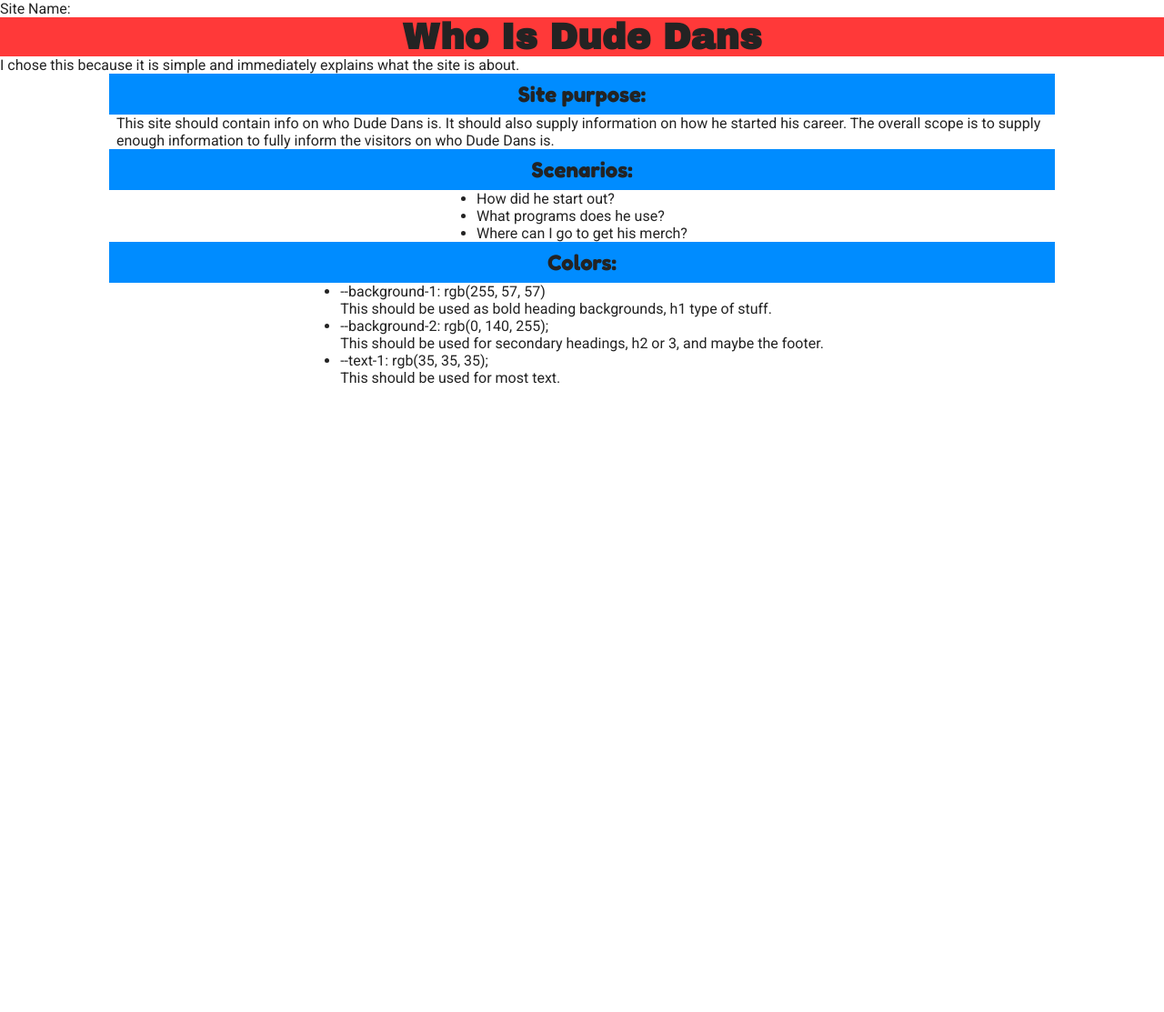
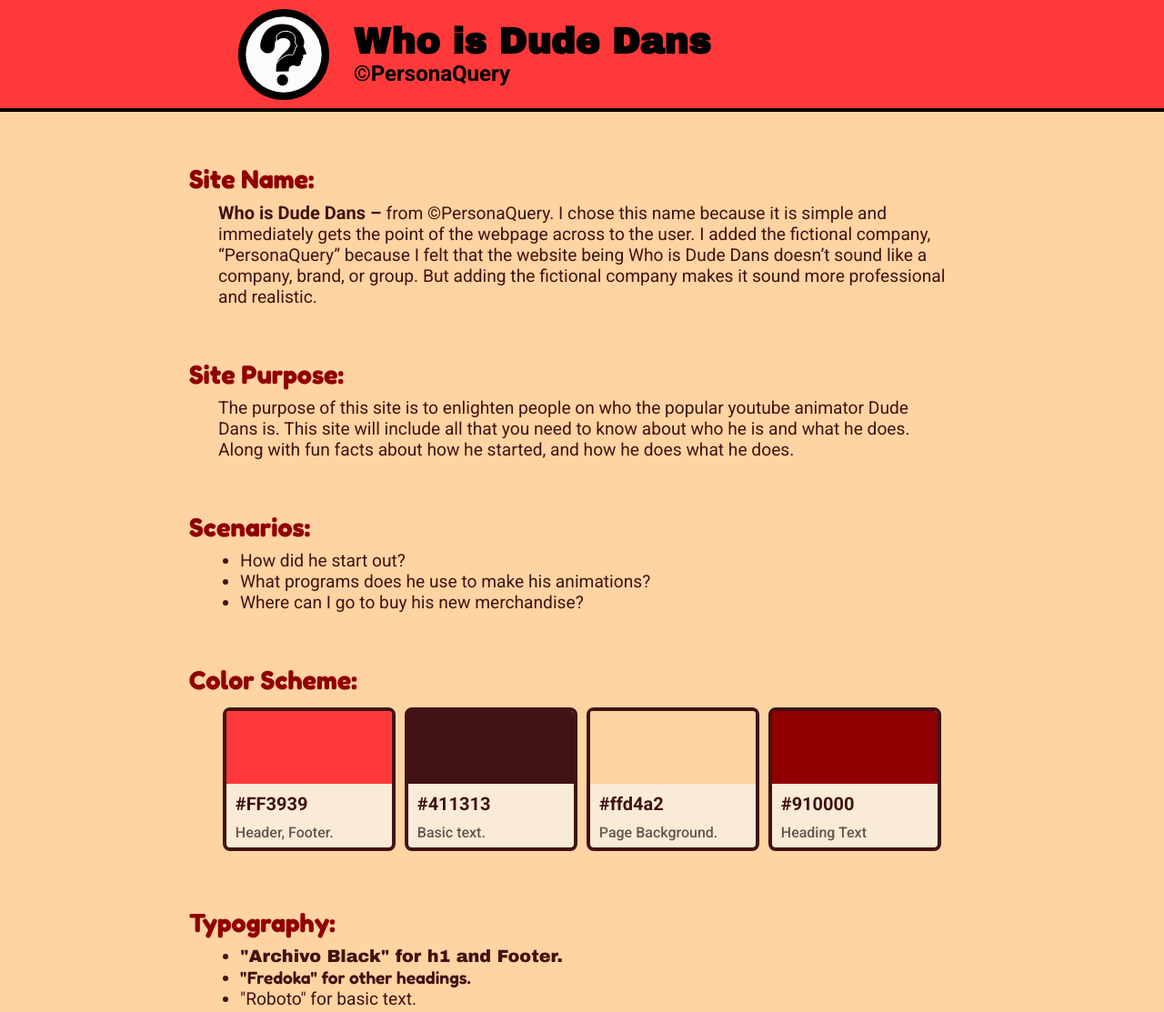
Before and after one commit to IsaacBWilliams/wdd131, a plain HTML site: page project/siteplan.html in a window 1280 px wide. Shown: the top 1113 px of the page at 91% size. Before the commit the page ends 800 px from the top, so only its background shows below. Drawn offline with Linux system fonts and the light colour scheme.

Commit message:
Week05 Project Site Plan Com1

```diff
--- a/project/siteplan.html
+++ b/project/siteplan.html
@@ -5,7 +5,9 @@
         <meta name="viewport" content="width=device-width, initial-scale=1.0">
         <title>Who Is Dude Dans</title>
         <meta name="author" content="Isaac Williams">
+        <meta name="description" content="This page is an overview and a siteplan for my future project page, about Who is Dude Dans">
         <link rel="stylesheet" href="styles/siteplan.css">
+        <script src="../scripts/getdates.js" defer></script>
 
         <!-- The fonts -->
         <link rel="preconnect" href="https://fonts.googleapis.com">
@@ -14,28 +16,85 @@
 
     </head>
     <body>
-    <p>Site Name:</p>
-    <h1>Who Is Dude Dans</h1>
-    <p>I chose this because it is simple and immediately explains what the site is about.</p>
-
+        <header>
+            <img src="images/who-is-dude-dans-icon.svg" alt="An icon of a question mark in a circle." width="100" height="100">
+            <div>
+                <h1>Who is Dude Dans</h1>
+                <h2>&copy;PersonaQuery</h2>
+            </div>
+        </header>
         <main>
 
-    <h2>Site purpose:</h2>
-    <p>This site should contain info on who Dude Dans is. It should also supply information on how he started his career. The overall scope is to supply enough information to fully inform the visitors on who Dude Dans is.</p>
-
-    <h2>Scenarios: </h2>
+            <div class="section">
+                <h3>Site Name:</h3>
+                <p><span class="bold1">Who is Dude Dans – </span>from &copy;PersonaQuery. I chose this name because it is simple and immediately gets the point of the webpage across to the user. I added the fictional company, “PersonaQuery” because I felt that the website being Who is Dude Dans doesn’t sound like a company, brand, or group. But adding the fictional company makes it sound more professional and realistic.</p>
+            </div>
+            <div class="section">
+                <h3>Site Purpose:</h3>
+                <p>The purpose of this site is to enlighten people on who the popular youtube animator Dude Dans is. This site will include all that you need to know about who he is and what he does. Along with fun facts about how he started, and how he does what he does.</p>
+            </div>
+            <div class="section">
+                <h3>Scenarios:</h3>
                 <ul>
                     <li><p>How did he start out?</p></li>
-        <li><p>What programs does he use?</p></li>
-        <li><p>Where can I go to get his merch?</p></li>
+                    <li><p>What programs does he use to make his animations?</p></li>
+                    <li><p>Where can I go to buy his new merchandise?</p></li>
                 </ul>
-    <h2>Colors:</h2>
+            </div>
+            <div class="section">
+                <h3>Color Scheme:</h3>
+                <div class="colorCardsGroup">
+                    <div class="colorCard">
+                        <div class="colorPad redColor"></div>
+                        <p><span class="bold1">#FF3939</span></p>
+                        <p>Header, Footer.</p>
+                    </div>
+                    <div class="colorCard">
+                        <div class="colorPad darkRedColor"></div>
+                        <p><span class="bold1">#411313</span></p>
+                        <p>Basic text.</p>
+                    </div>
+                    <div class="colorCard">
+                        <div class="colorPad orangeColor"></div>
+                        <p><span class="bold1">#ffd4a2</span></p>
+                        <p>Page Background.</p>
+                    </div>
+                    <div class="colorCard">
+                        <div class="colorPad darkRedColor2"></div>
+                        <p><span class="bold1">#910000</span></p>
+                        <p>Heading Text</p>
+                    </div>
+                </div>
+            </div>
+            <div class="section">
+                <h3>Typography:</h3>
                 <ul>
-            <li><p>--background-1: rgb(255, 57, 57)</p> <p>This should be used as bold heading backgrounds, h1 type of stuff.</p></li>
-            <li><p>--background-2: rgb(0, 140, 255); <p>This should be used for secondary headings, h2 or 3, and maybe the footer.</p></li>
-            <li><p>--text-1: rgb(35, 35, 35);<p>This should be used for most text.</p></li>
+                    <li>
+                        <p><span class="heading-font">"Archivo Black" for h1 and Footer.</span></p>
+                    </li>
+                    <li>
+                        <p><span class="accent-font">"Fredoka" for other headings.</span></p>
+                    </li>
+                    <li>
+                        <p><span class="body-font">"Roboto" for basic text.</span></p>
+                    </li>
                 </ul>
-
+            </div>
+            <div class="section">
+                <h3>Wireframes:</h3>
+                <div class="imageGroup">
+                    <p><span class="bold1">The Wide View Plans</span></p>
+                    <img src="images/project-wireframe-planwide.webp" alt="A paper with my project wireframe plans for wide view drawn on it." width="300" height="400" loading="lazy">
+                </div>
+                <div class="imageGroup">
+                    <p><span class="bold1">The Wide View Plans</span></p>
+                    <img src="images/project-wireframe-pmobile.webp" alt="A paper with my project wireframe plans for moble view drawn on it." width="300" height="400" loading="lazy">
+                </div>
+            </div>
         </main>
+        <footer>
+            <p>&copy;<span id="currentyear"></span> 🔥 Isaac Williams 🔥 Utah</p>
+            <p id="lastModified"></p>
+        </footer>
     </body>
 </html>
--- a/project/styles/siteplan.css
+++ b/project/styles/siteplan.css
@@ -1,35 +1,48 @@
 :root{
-    --background-1: rgb(255, 57, 57);
-    --background-2: rgb(0, 140, 255);
-    --background-3: rgb(255, 221, 221);
-    --text-1: rgb(35, 35, 35);
+    --background-1: #FF3939;
+    --background-2: #ffd4a2;
+    --text-1: #411313;
+    --text2: #910000;
 
     --heading-font: "Archivo Black", sans-serif;
     --accent-font: "Fredoka", sans-serif;
     --body-font: "Roboto", sans-serif;
 }
 *{
-    color: var(--text-1);
     font-family: var(--body-font);
     margin: 0;
     padding: 0;
 }
-
-h2{
-    font-family: var(--accent-font);
-    text-align: center;
+body{
+    font-size: 1.2rem;
+    color: var(--text-1);
     background-color: var(--background-2);
-    width: 100%;
-    padding: .5rem;
 }
 
+header {
+    background-color: var(--background-1);
+    display: flex;
+    align-items: center;
+    justify-content: start;
+    border-bottom: 4px solid black;
+    padding: .6rem;
+}
+
+header img{
+    width: 80px;
+    height: 80px;
+    margin-right: 1rem;
+    margin-left: 5%;
+}
 
 h1{
-    background-color: var(--background-1);
-    color: var(--text-1);
-    font-size: 2.5rem;
+    color: black;
+    font-size: 1.8rem;
     font-family: var(--heading-font);
     text-align: center;
+}
+h2{
+    color: black;
 }
 
 main{
@@ -37,5 +50,144 @@ main{
     align-items: center;
     flex-direction: column;
     width: 80%;
-    margin: 0 auto;
+    margin: 0 auto;}
+
+h3{
+    /* background: linear-gradient(to right, var(--background-2), #ffffff); */
+    font-family: var(--accent-font);
+    font-size: 1.8rem;
+    padding: .5rem;
+    color: var(--text2);
+    width: 100%;
+    max-width: 300px;
+    border-radius: 5px;
+    margin-left: -2.5rem;
 }
+.bold1{
+    color: var(--text-1);
+    font-weight: 700;
+    font-size: 1.25rem;
+}
+.section{
+    margin-top: 3rem;
+    width: 100%;
+    max-width: 800px;
+}
+
+li{
+    margin-left: 1.5rem;
+}
+.colorCard {
+    background-color: antiquewhite;
+    width: 200px;
+    height: 150px;
+    font-weight: 500;
+    font-size: 1rem;
+    color: rgb(95, 89, 80);
+    border: 4px solid var(--text-1);
+    border-radius: 8px;
+    margin: .3rem;
+    p{
+        margin: 10px;
+    }
+}
+.colorPad {
+    border-top-left-radius: 2px;
+    border-top-right-radius: 4px;
+    width: 100%;
+    height: 80px;
+}
+.redColor{
+    background-color: #FF3939;
+}
+.darkRedColor{
+    background-color: #411313;
+}
+.orangeColor{
+    background-color: var(--background-2);
+}
+.darkRedColor2{
+    background-color: var(--text2);
+}
+
+.colorCardsGroup{
+    display: flex;
+    flex-wrap: wrap;
+    justify-content: space-between;
+}
+
+.heading-font{
+    font-family: var(--heading-font);
+}
+.accent-font{
+    font-family: var(--accent-font);
+    font-weight: 600;
+}
+.body-font{
+    font-family: var(--body-font);
+}
+
+footer {
+    background-color: var(--background-1);
+    text-align: center;
+    padding: 1rem;
+    margin-top: 2rem;
+    border-top: 4px solid black;
+    color: black;
+}
+
+footer p{
+    font-size: 1.3rem;
+    font-family: var(--heading-font);
+}
+
+.imageGroup{
+    display: inline-block;
+    background-color: #ffe8cf;
+    border: 4px solid #42392e8a;
+    padding: 10px;
+    border-radius: 8px;
+    margin-top: 1rem;
+    text-align: center;
+}
+
+.imageGroup img{
+    border-radius: 6px;
+}
+/* ----- Media Quireys ----- */
+/* large view */
+ @media screen and (min-width: 700px) {
+    h1{
+        font-size: 2.5rem;
+    }
+    h2{
+        font-size: 1.5rem;
+    }
+
+    header img{
+        width: 100px;
+        height: 100px;
+        margin-right: 1.7rem;
+        margin-left: 20%;
+    }
+
+    .colorCardsGroup{
+        flex-wrap: nowrap;
+    }
+
+}
+/* large EXTRA small */
+ @media screen and (max-width: 420px) {
+    h1{
+        font-size: 1.5rem;
+    }
+    h2{
+        font-size: 1rem;
+    }
+    header img{
+        width: 60px;
+        height: 60px;
+        margin-right: .3rem;
+        margin-left: 5%;
+    }
+}
```
Also changed, not shown: project/images/project-wireframe-planwide.webp (added), project/images/project-wireframe-pmobile.webp (added), project/images/who-is-dude-dans-icon.svg (added). Lines whose indentation alone changed are shown as unchanged.
